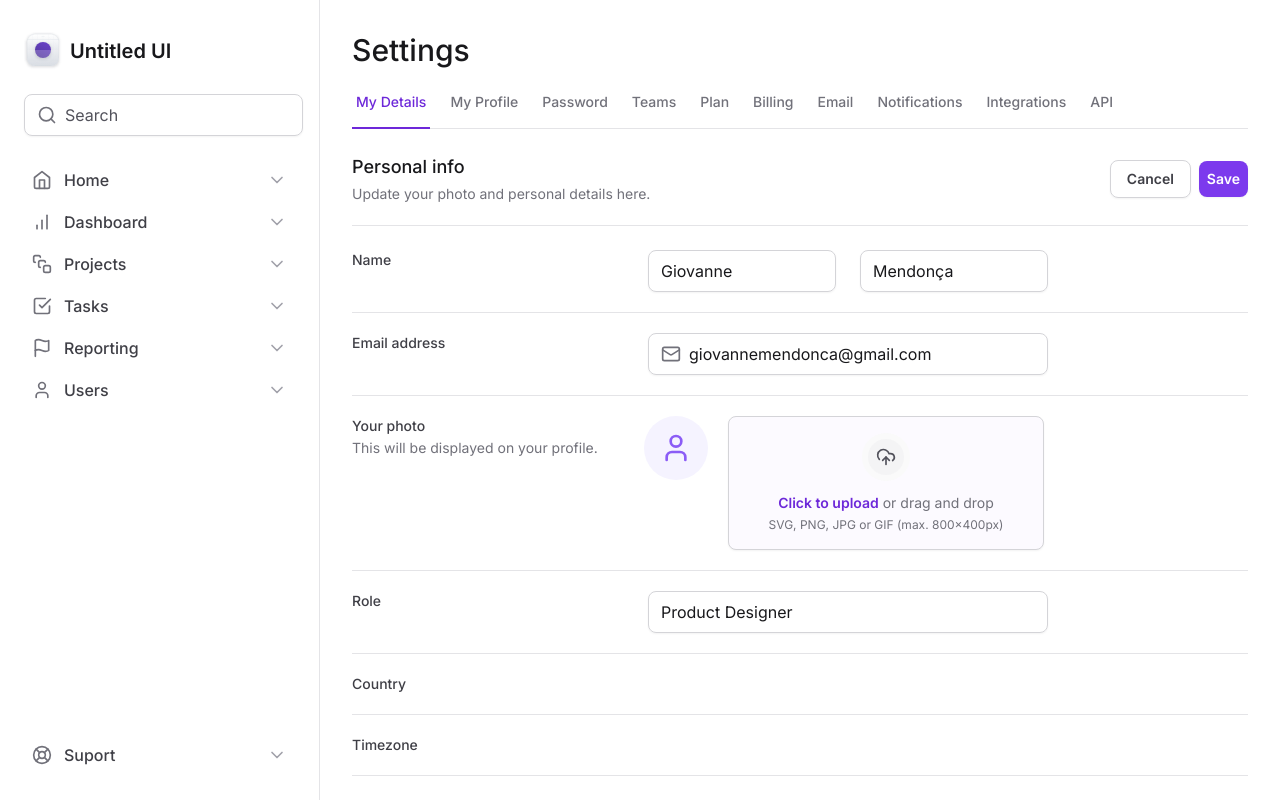
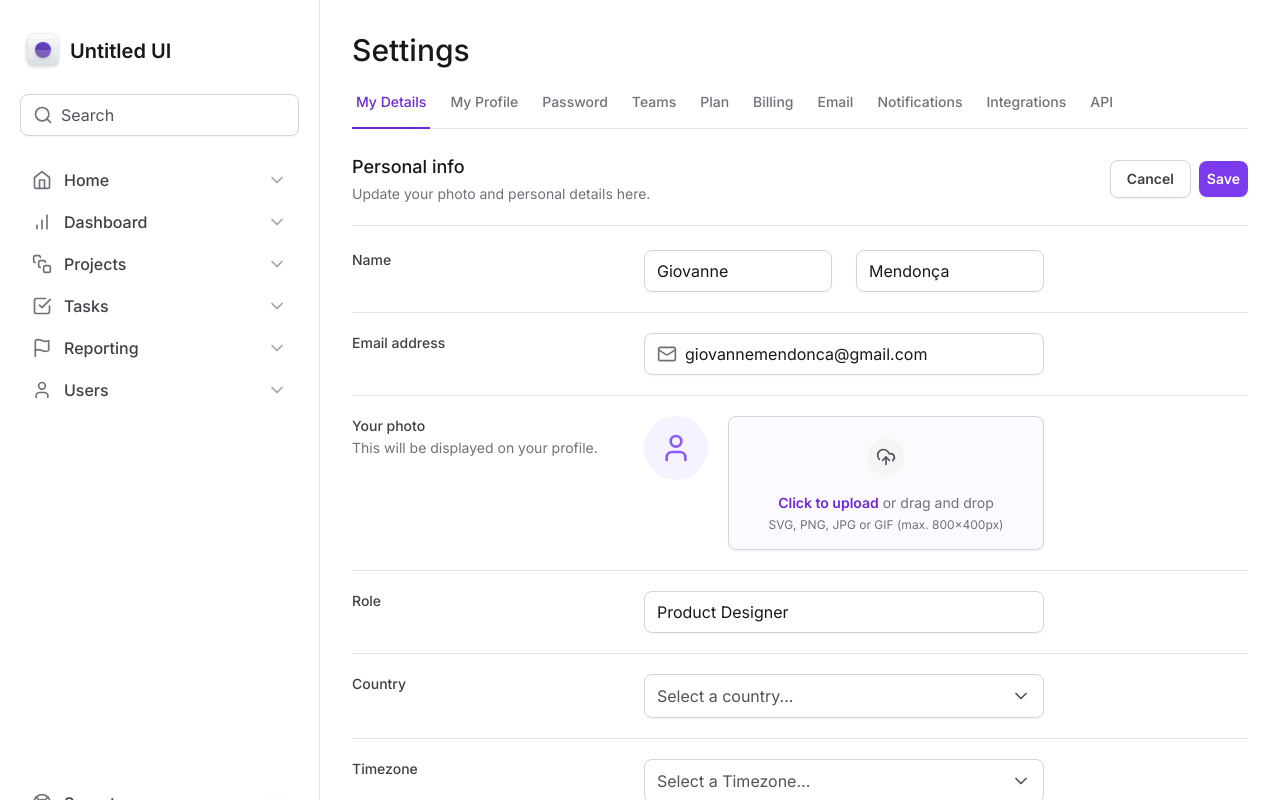
Before and after one commit to giovannemendonca/tailwind-next, a Next.js app: page / in a window 1280 px wide. Shown: the top 800 px of the page. Built offline with nearby package versions, Linux system fonts and the light colour scheme.

Commit message:
SelectInput

```diff
--- a/package.json
+++ b/package.json
@@ -9,6 +9,7 @@
     "start": "next start"
   },
   "dependencies": {
+    "@radix-ui/react-select": "^1.2.2",
     "@radix-ui/react-tabs": "^1.0.4",
     "autoprefixer": "10.4.14",
     "framer-motion": "^10.15.1",
--- a/src/app/page.tsx
+++ b/src/app/page.tsx
@@ -1,7 +1,13 @@
 import { SettingsTabs } from '@/components/SettingsTabs'
-import { InputControl, InputPrefix, InputRoot } from '@/components/Form/Input'
+import {
+  InputControl,
+  InputPrefix,
+  InputRoot,
+} from '@/components/Form/TextInput/Input'
+import * as FileInput from '@/components/Form/FileInput'
+import { SelectInput } from '@/components/Form/SelectInput'
 import { Mail } from 'lucide-react'
-import * as FileInput from '@/components/Form/FileInput'
+import { SelectItem } from '@/components/Form/SelectInput/SelectItem'
 
 export default function Home() {
   return (
@@ -110,7 +116,11 @@
             >
               Country
             </label>
-            <div></div>
+
+            <SelectInput placeholder="Select a country...">
+              <SelectItem text="Brazil" value="br" />
+              <SelectItem text="United State" value="us" />
+            </SelectInput>
           </div>
 
           <div className="grid grid-cols-form gap-3 pt-5">
@@ -120,7 +130,13 @@
             >
               Timezone
             </label>
-            <div></div>
+            <SelectInput placeholder="Select a Timezone...">
+              <SelectItem
+                value="utc8"
+                text="Pacific Standard Time (UTC-08:00)"
+              />
+              <SelectItem value="utc3" text="America São Paulo (UTC-03:00)" />
+            </SelectInput>
           </div>
 
           <div className="grid grid-cols-form gap-3 pt-5">
--- /dev/null
+++ b/src/components/Form/SelectInput/SelectItem.tsx
@@ -0,0 +1,22 @@
+'use client'
+
+import * as Select from '@radix-ui/react-select'
+import { Check } from 'lucide-react'
+
+export interface SelectItemProps extends Select.SelectItemProps {
+  text: string
+}
+
+export function SelectItem({ text, ...props }: SelectItemProps) {
+  return (
+    <Select.Item
+      className="flex items-center justify-between gap-2 px-3 py-2.5 outline-none data-[highlighted]:bg-zinc-50"
+      {...props}
+    >
+      <Select.ItemText className="text-black">{text}</Select.ItemText>
+      <Select.ItemIndicator>
+        <Check className="h-4 w-4 text-violet-500" />
+      </Select.ItemIndicator>
+    </Select.Item>
+  )
+}
--- /dev/null
+++ b/src/components/Form/SelectInput/index.tsx
@@ -0,0 +1,36 @@
+'use client'
+
+import * as Select from '@radix-ui/react-select'
+import { ChevronDown } from 'lucide-react'
+import React, { ReactNode } from 'react'
+
+export interface SelectProps {
+  children: ReactNode
+  placeholder: string
+}
+
+export function SelectInput({ children, placeholder }: SelectProps) {
+  return (
+    <Select.Root>
+      <Select.Trigger
+        className="flex h-11 w-full items-center justify-between gap-2 rounded-lg border border-zinc-300
+      px-3 py-2 shadow-sm data-[placeholder]:text-zinc-600"
+      >
+        <Select.Value className="to-black" placeholder={placeholder} />
+        <Select.Icon>
+          <ChevronDown className="h-5 w-5 to-zinc-500" />
+        </Select.Icon>
+      </Select.Trigger>
+      <Select.Portal>
+        <Select.Content
+          side="bottom"
+          position="popper"
+          sideOffset={8}
+          className="z-10 w-[--radix-select-trigger-width] overflow-hidden rounded-lg border border-zinc-300 bg-white"
+        >
+          <Select.Viewport>{children}</Select.Viewport>
+        </Select.Content>
+      </Select.Portal>
+    </Select.Root>
+  )
+}
--- a/src/components/Form/Input.tsx
+++ b/src/components/Form/TextInput/Input.tsx
@@ -23,7 +23,7 @@
 export function InputRoot(props: InputRootProps) {
   return (
     <div
-      className="mx-1 flex w-full items-center gap-2 rounded-lg border border-zinc-300 px-3 py-2 shadow-sm"
+      className="flex w-full items-center gap-2 rounded-lg border border-zinc-300 px-3 py-2 shadow-sm"
       {...props}
     />
   )
--- a/src/components/Sidebar/index.tsx
+++ b/src/components/Sidebar/index.tsx
@@ -14,7 +14,7 @@
 import { NavItem } from './NavItem'
 import UsedSpaceWidget from './UsedSpaceWidget'
 import { Profile } from './Profile'
-import { InputControl, InputPrefix, InputRoot } from '../Form/Input'
+import { InputControl, InputPrefix, InputRoot } from '../Form/TextInput/Input'
 
 export function Sidebar() {
   return (
```
Also changed, not shown: 1 other file (tests, documents, lock files or other folders).
